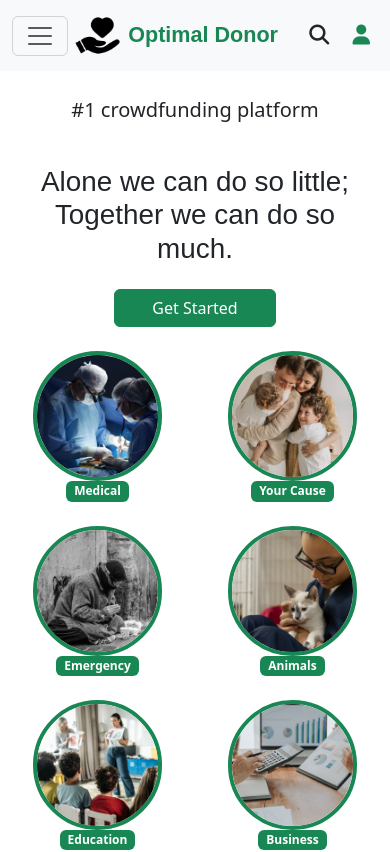
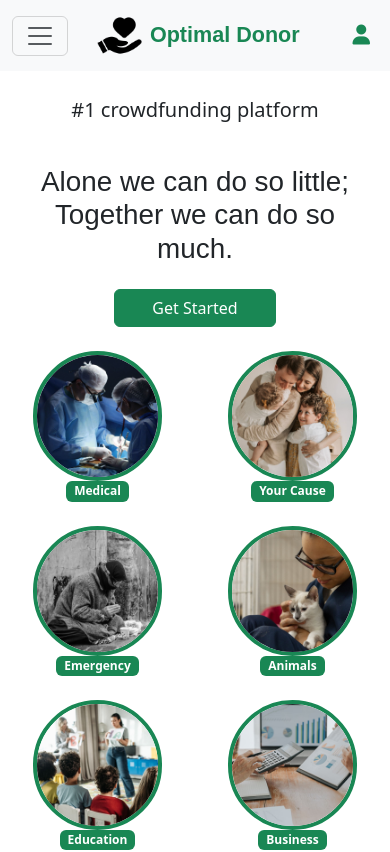
Before and after one commit to CIHYALACE/Optimal_Donor, a React (Vite) app in the folder frontend/: page / in a window 390 px wide. Shown: the top 852 px of the page. Built offline with nearby package versions, Linux system fonts and the light colour scheme; a web font is replaced by a local one.

Commit message:
Refactor Header component to use Redux for authentication state and update profile link logic; add refresh token removal on logout in UserProfile

```diff
--- a/frontend/src/components/Header.jsx
+++ b/frontend/src/components/Header.jsx
@@ -2,13 +2,15 @@ import { NavLink } from "react-router-dom";
 import Container from "react-bootstrap/Container";
 import Nav from "react-bootstrap/Nav";
 import Navbar from "react-bootstrap/Navbar";
+import { useSelector } from "react-redux";
 
 export default function Header() {
-  let token = localStorage.getItem("accessToken");
+  const isAuthenticated = useSelector((state) => state.auth.isAuthenticated);
+
   return (
     <Navbar expand="lg" className="bg-body-tertiary position-sticky top-0 z-1">
       <Container>
-      <Navbar.Toggle aria-controls="basic-navbar-nav" />
+        <Navbar.Toggle aria-controls="basic-navbar-nav" />
         <Navbar.Brand href="\" className="font-weight-bold fs-md-3 fw-bold big-shoulders d-flex align-items-center flex-row gap-2">
           <img
             alt=""
@@ -17,18 +19,21 @@ export default function Header() {
             height="45"
             className="d-inline-block align-top"
           />{" "}
-          <span className='fw-bold fs-4 text-success '>Optimal Donor</span>
+          <span className="fw-bold fs-4 text-success">Optimal Donor</span>
         </Navbar.Brand>
-        <NavLink className={"nav-link"}><i className="fa-solid fa-search fs-5 d-sm-inline d-lg-none px-2"></i></NavLink>
-        <NavLink className={"nav-link"} to={token ? "/profile" : "/login"}><i className="fa-solid fa-user fs-5 d-inline d-lg-none px-2 text-success"></i></NavLink>
+        <NavLink className={"nav-link"} to={isAuthenticated ? "/profile" : "/login"}>
+          <i className="fa-solid fa-user fs-5 d-inline d-lg-none px-2 text-success"></i>
+        </NavLink>
         <Navbar.Collapse id="basic-navbar-nav">
           <Nav className="ms-auto fw-bold">
-            <Nav.Link className="nav-link" href="\" >Home</Nav.Link>
+            <Nav.Link className="nav-link" href="\">Home</Nav.Link>
             <Nav.Link className="nav-link" href="/about">About</Nav.Link>
             <Nav.Link className={"nav-link"} href="/campaigns">Campaigns</Nav.Link>
             <Nav.Link className="nav-link" href="#contact-section">Contact</Nav.Link>
             <NavLink className={"nav-link"}><i className="fa-solid fa-search fs-5 d-none d-lg-inline px-2 text-success"></i></NavLink>
-            <NavLink className={"nav-link"} to={token ? "/profile" : "/login"}><i className="fa-solid fa-user fs-5 d-none d-lg-inline px-2 text-success"></i></NavLink>
+            <NavLink className={"nav-link"} to={isAuthenticated ? "/profile" : "/login"}>
+              <i className="fa-solid fa-user fs-5 d-none d-lg-inline px-2 text-success"></i>
+            </NavLink>
           </Nav>
         </Navbar.Collapse>
       </Container>
--- a/frontend/src/pages/LoginPage.jsx
+++ b/frontend/src/pages/LoginPage.jsx
@@ -65,7 +65,7 @@ export default function LoginPage() {
     if (validateForm()) {
       dispatch(loginUser({
         email: formData.email,
-        password: formData.password
+        password: formData.password,
       }));
     }
   };
--- a/frontend/src/pages/UserProfile.jsx
+++ b/frontend/src/pages/UserProfile.jsx
@@ -9,6 +9,7 @@ export default function UserProfile() {
 
   const LogOut = () => {
     localStorage.removeItem("accessToken");
+    localStorage.removeItem("refreshToken");
     window.location.href = "/";
   }
 
```
